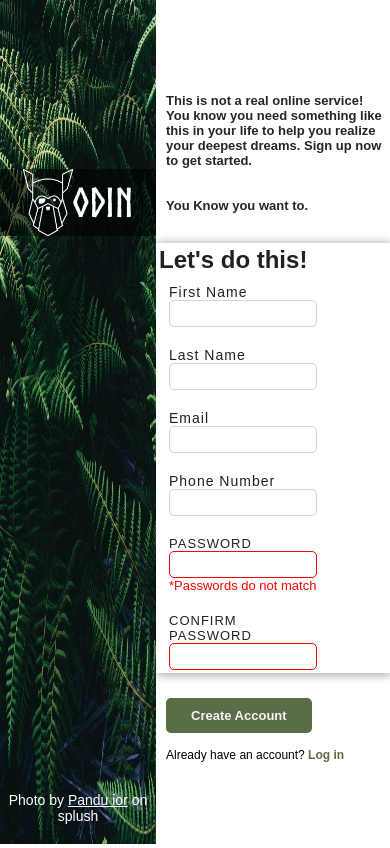
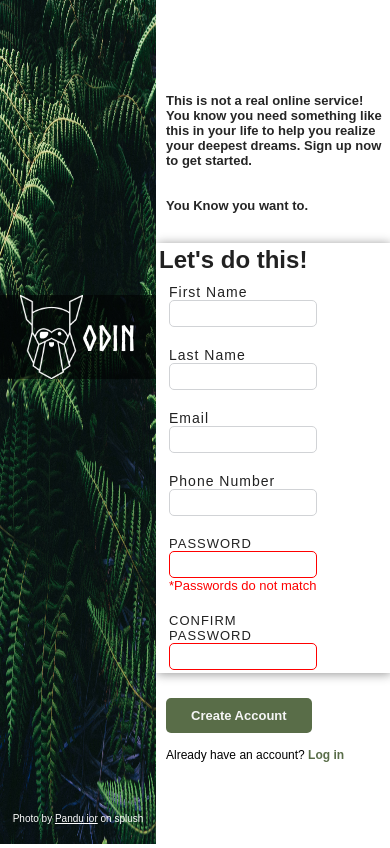
Before and after one commit to prince-musonda/sign-up-form, a plain HTML site: page index.html in a window 390 px wide. Drawn offline with Linux system fonts and the light colour scheme.

Commit message:
Make responsive changes

```diff
--- a/index.html
+++ b/index.html
@@ -38,7 +38,7 @@
                     </p>
                     <p>
                         <label for="email">Email</label>
-                        <input type="email" id="email">
+                        <input type="email" id="email" title="Please enter a valid email address">
                     </p>
                     <p>
                         <label for="tel">Phone Number</label>
--- a/style.css
+++ b/style.css
@@ -153,6 +153,16 @@ button[type='submit']:hover{
     .left-section{
         flex: 1 0 40vw;
     }
+    .logo-container{
+        top:35%;
+        font-size:35px;
+    }
+    .logo-container img{
+        width:40%;
+    }
+    .photo-credit{
+        font-size:10px;
+    }
     .right-section{
         padding:0 0;
     }
```
